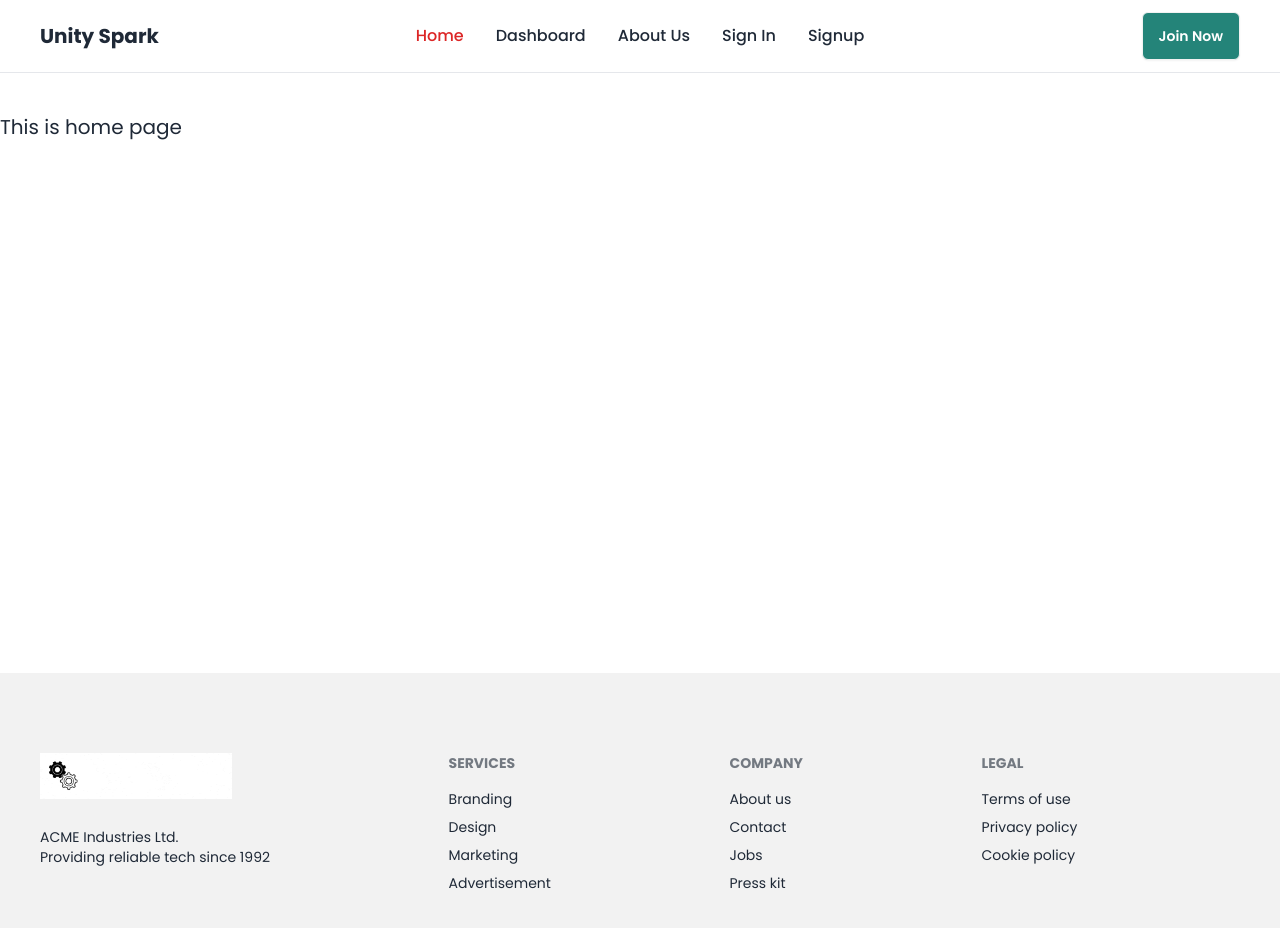
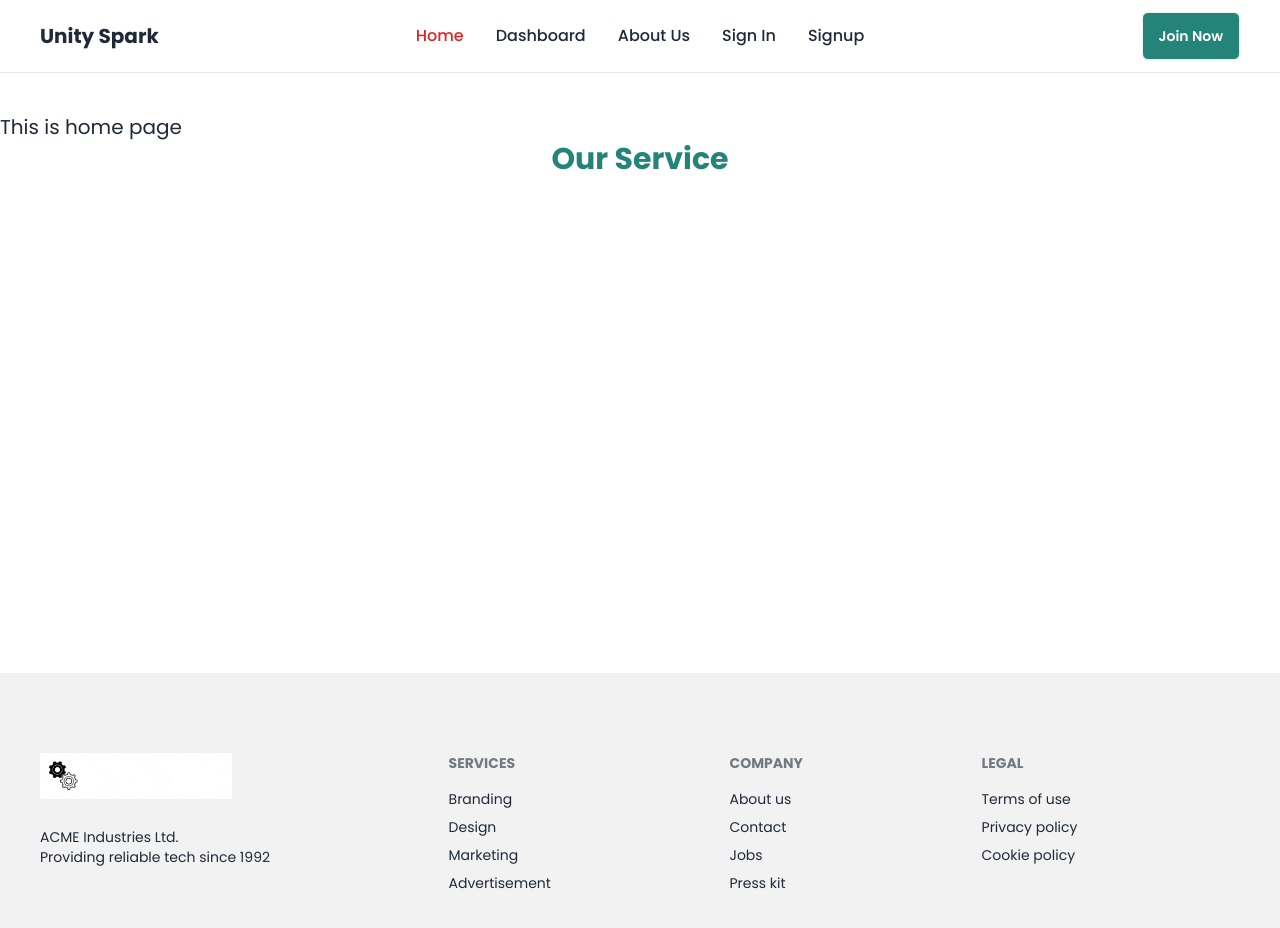
Before and after one commit to mursalinmirme/unity-spark, a React (Vite) app: page / in a window 1280 px wide. Shown: the top 928 px of the page. Built offline with nearby package versions, Linux system fonts and the light colour scheme.

Commit message:
insert the service heading

```diff
--- a/src/pages/home/Home.jsx
+++ b/src/pages/home/Home.jsx
@@ -1,9 +1,13 @@
+import OurService from "./OurService/OurService";
+
 const Home = () => {
-    return (
-        <div>
-            <h3 className="text-xl mt-10">This is home page</h3>
-        </div>
-    );
+  return (
+    <div>
+      <h3 className="text-xl mt-10">This is home page</h3>
+
+      <OurService></OurService>
+    </div>
+  );
 };
 
 export default Home;
--- /dev/null
+++ b/src/pages/home/OurService/OurService.jsx
@@ -0,0 +1,12 @@
+const OurService = () => {
+  return (
+    <div>
+      <h1 className="text-3xl text-center text-[#248479] font-bold">
+        {" "}
+        Our Service{" "}
+      </h1>
+    </div>
+  );
+};
+
+export default OurService;
```
